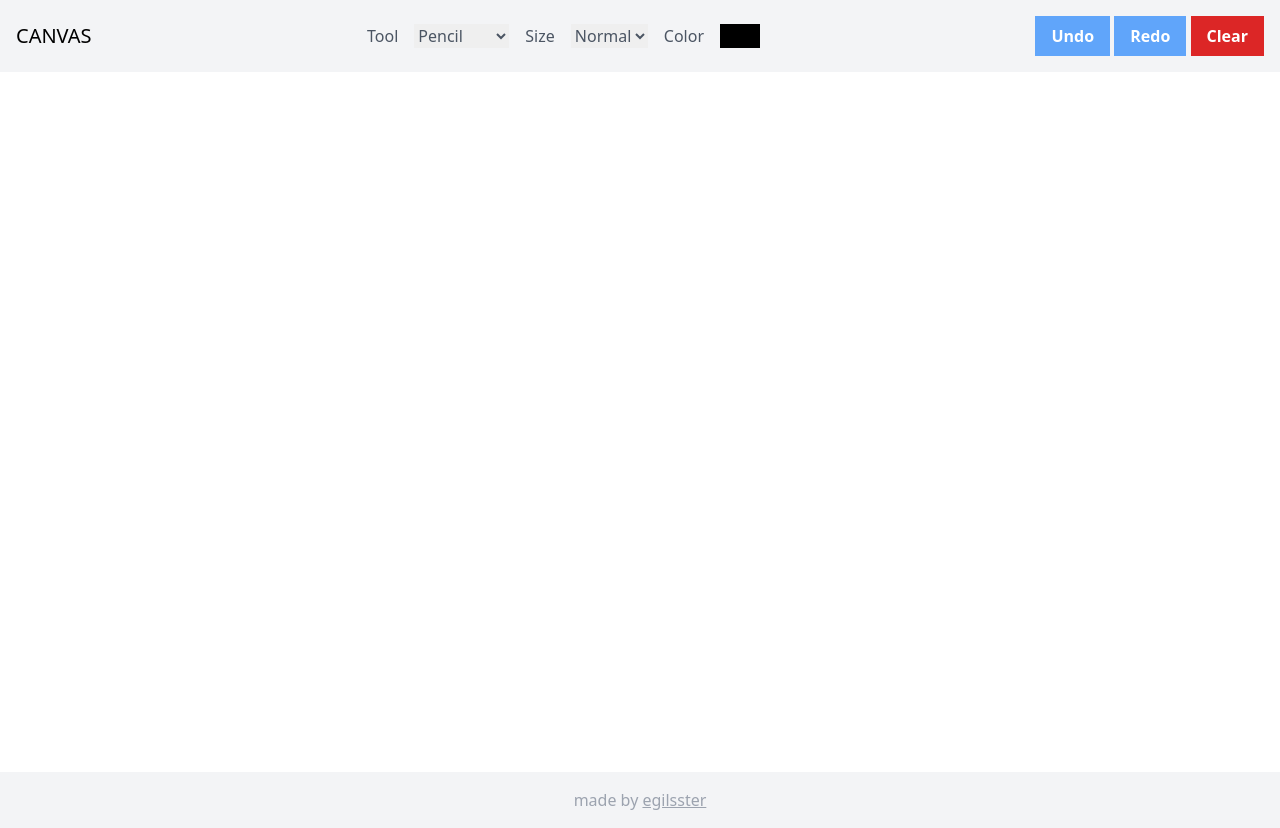
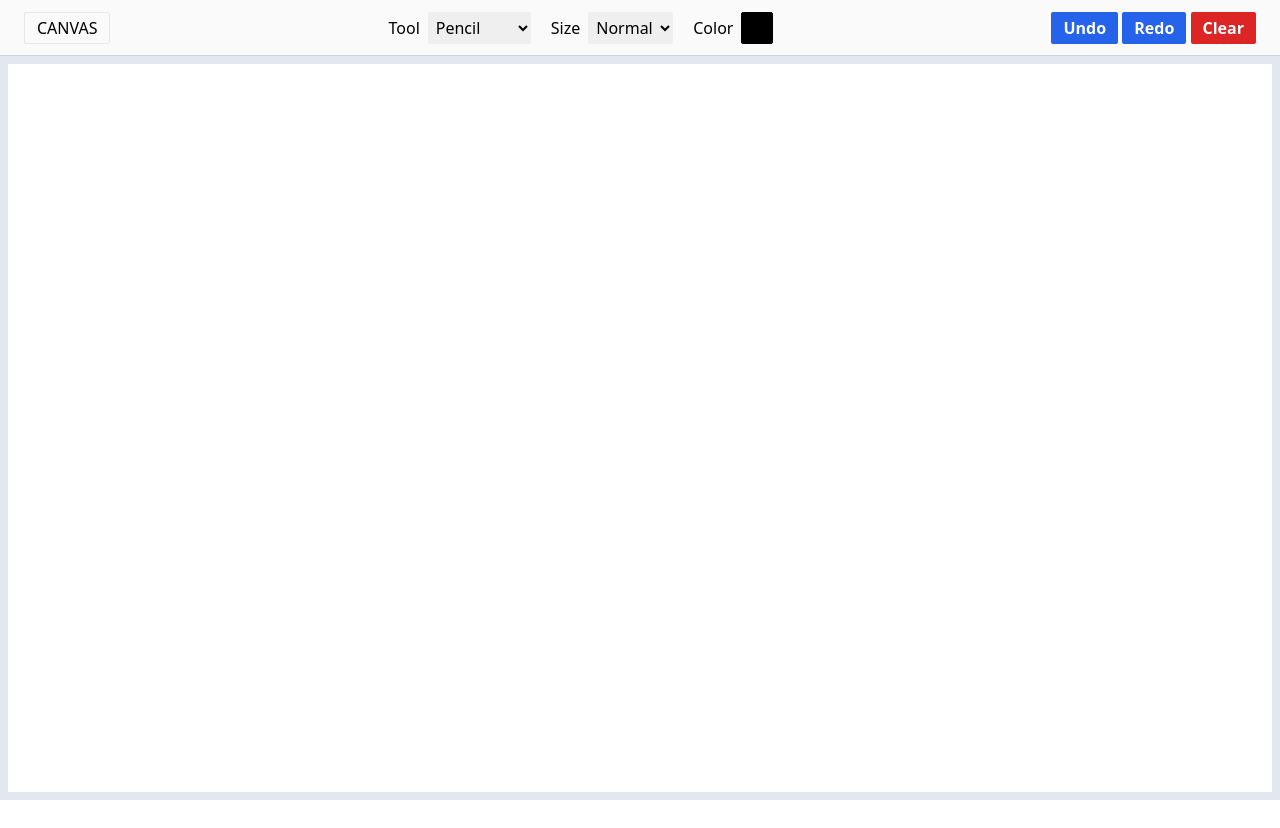
Before and after one commit to egilsster/canvas, a website built with Vite: page index.html in a window 1280 px wide. After the commit the page ends 800 px from the top, so only its background shows below. Built offline with nearby package versions, Linux system fonts and the light colour scheme; what vanilla-picker would draw is missing.

Commit message:
refactor: design tweaks

```diff
--- a/index.html
+++ b/index.html
@@ -10,19 +10,24 @@
   </head>
 
   <body>
-    <main class="min-h-screen bg-gray-100 flex flex-col">
-      <header class="md:flex md:items-center md:justify-between p-4 md:pb-4">
-        <div>
-          <h1
-            class="font-sans font-extralight uppercase leading-none text-xl text-grey-darkest"
+    <main id="app-root" class="hidden h-screen w-screen md:flex flex-col">
+      <header
+        class="flex flex-row basis-14 w-full bg-neutral-50 border-b border-gray-300 items-center justify-between py-2 px-6"
       >
-            Canvas
-          </h1>
-        </div>
+        <a
+          title="Source code"
+          class="h-8 flex items-center font-sans font-ultralight leading-none text-md hover:bg-gray-200 active:bg-gray-300 border rounded-sm transition-colors py-1 px-3 uppercase"
+          href="https://github.com/egilsster/canvas"
+          >Canvas</a
+        >
 
-        <div class="flex space-x-4 text-gray-600">
+        <div class="flex space-x-5 h-8 items-center">
+          <div class="flex h-full items-center">
             <label for="penShape">Tool</label>
-          <select id="penShape" class="cursor-pointer">
+            <select
+              id="penShape"
+              class="cursor-pointer rounded-sm p-1 h-full px-1 ml-2"
+            >
               <option value="pencil">Pencil</option>
               <option value="line">Line</option>
               <option value="rectangle">Rectangle</option>
@@ -30,38 +35,44 @@
               <option value="text">Text</option>
               <option value="eraser">Erase</option>
             </select>
+          </div>
 
+          <div class="flex h-full items-center">
             <label for="penSize">Size</label>
-          <select id="penSize" class="cursor-pointer">
+            <select
+              id="penSize"
+              class="cursor-pointer rounded-sm p-1 h-full px-1 ml-2"
+            >
               <option value="4">Normal</option>
               <option value="2">Thin</option>
               <option value="8">Thick</option>
             </select>
+          </div>
 
-          <div class="flex">
-            <div class="pr-4">Color</div>
+          <div class="flex h-full items-center">
+            <div>Color</div>
             <div
               id="penColor"
-              class="w-10 border border-black cursor-pointer"
+              class="w-8 h-full rounded-sm border border-black cursor-pointer ml-2"
             ></div>
           </div>
         </div>
 
-        <div class="text-white">
+        <div id="action-buttons" class="text-white">
           <button
-            class="bg-blue-400 hover:bg-blue-500 font-bold py-2 px-4"
+            class="transition-colors rounded-sm bg-blue-600 hover:bg-blue-500 active:bg-blue-700 font-semibold py-1 px-3 h-8"
             id="undo"
           >
             <a href="#">Undo</a>
           </button>
           <button
-            class="bg-blue-400 hover:bg-blue-500 font-bold py-2 px-4"
+            class="transition-colors rounded-sm bg-blue-600 hover:bg-blue-500 active:bg-blue-700 font-semibold py-1 px-3 h-8"
             id="redo"
           >
             <a href="#">Redo</a>
           </button>
           <button
-            class="bg-red-600 hover:bg-red-700 font-bold py-2 px-4"
+            class="transition-colors rounded-sm bg-red-600 hover:bg-red-500 active:bg-red-700 font-semibold py-1 px-3 h-8"
             id="clear-canvas"
           >
             <a href="#">Clear</a>
@@ -69,24 +80,13 @@
         </div>
       </header>
 
-      <div id="canvas-container">
-        <canvas
-          id="my-canvas"
-          class="bg-white"
-          height="700"
-          width="1000"
-        ></canvas>
+      <div
+        id="canvas-container"
+        class="bg-slate-200 h-full grow-[999] shrink-[999] basis-0 p-2"
+      >
+        <canvas id="my-canvas" class="bg-white"></canvas>
         <div class="text-spawner"></div>
       </div>
-
-      <footer
-        class="p-4 flex items-center text-gray-400 font-extralight justify-around"
-      >
-        <p>
-          made by
-          <a class="underline" href="https://github.com/egilsster">egilsster</a>
-        </p>
-      </footer>
     </main>
   </body>
 
--- a/src/utils/resizer.ts
+++ b/src/utils/resizer.ts
@@ -1,9 +1,29 @@
-export default function ResizeCanvas(canvasElement: HTMLCanvasElement): void {
+function calcCanvasWidth(containerEl: HTMLDivElement): {
+  width: number;
+  height: number;
+} {
+  const style = window.getComputedStyle(containerEl);
+  const width = containerEl.offsetWidth;
+  const height = containerEl.offsetHeight;
+
+  const margin = parseFloat(style.marginLeft) + parseFloat(style.marginRight);
+  const padding =
+    parseFloat(style.paddingLeft) + parseFloat(style.paddingRight);
+  const border =
+    parseFloat(style.borderLeftWidth) + parseFloat(style.borderRightWidth);
+
+  const totalAvailableHeight = height - margin - padding - border;
+  const totalAvailableWidth = width - margin - padding - border;
+
+  return { width: totalAvailableWidth, height: totalAvailableHeight };
+}
+
+export default function ResizeCanvas(canvasEl: HTMLCanvasElement): void {
   const container = document.querySelector(
     "#canvas-container"
   ) as HTMLDivElement;
-  const canvas = canvasElement;
 
-  canvas.setAttribute("width", String(container.clientWidth));
-  canvas.setAttribute("height", String(container.clientHeight));
+  const { width, height } = calcCanvasWidth(container);
+  canvasEl.setAttribute("width", String(width));
+  canvasEl.setAttribute("height", String(height));
 }
```
Lines whose indentation alone changed are shown as unchanged.
